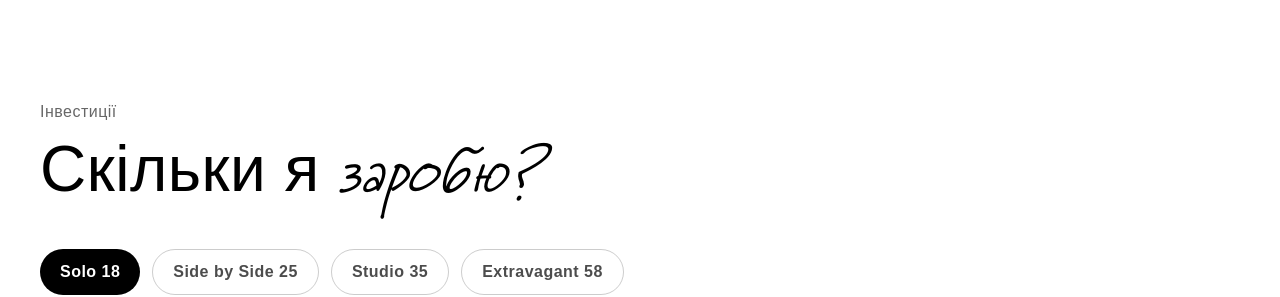
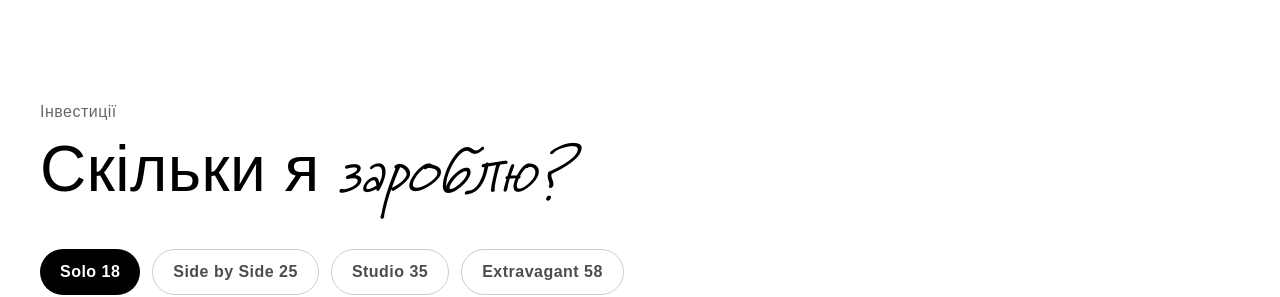
Before and after one commit to hellowebflove-cpu/circle-hotel, a Next.js app: page / in a window 1280 px wide. Shown: the part 800-1097 px from the top of the page. Built offline with nearby package versions, Linux system fonts and the light colour scheme; a web font is replaced by a local one.

Commit message:
Fix typo: заробю → зароблю

```diff
--- a/src/components/sections/Investment.tsx
+++ b/src/components/sections/Investment.tsx
@@ -92,7 +92,7 @@ export default function Investment() {
         </p>
         <h2 className="mt-3 font-sans text-[40px] font-normal leading-[1.05] tracking-[0.48px] sm:text-[56px] md:text-[64px]">
           Скільки я{" "}
-          <span className="font-serif italic">заробю?</span>
+          <span className="font-serif italic">зароблю?</span>
         </h2>
 
         {/* Apartment type tabs */}
```
